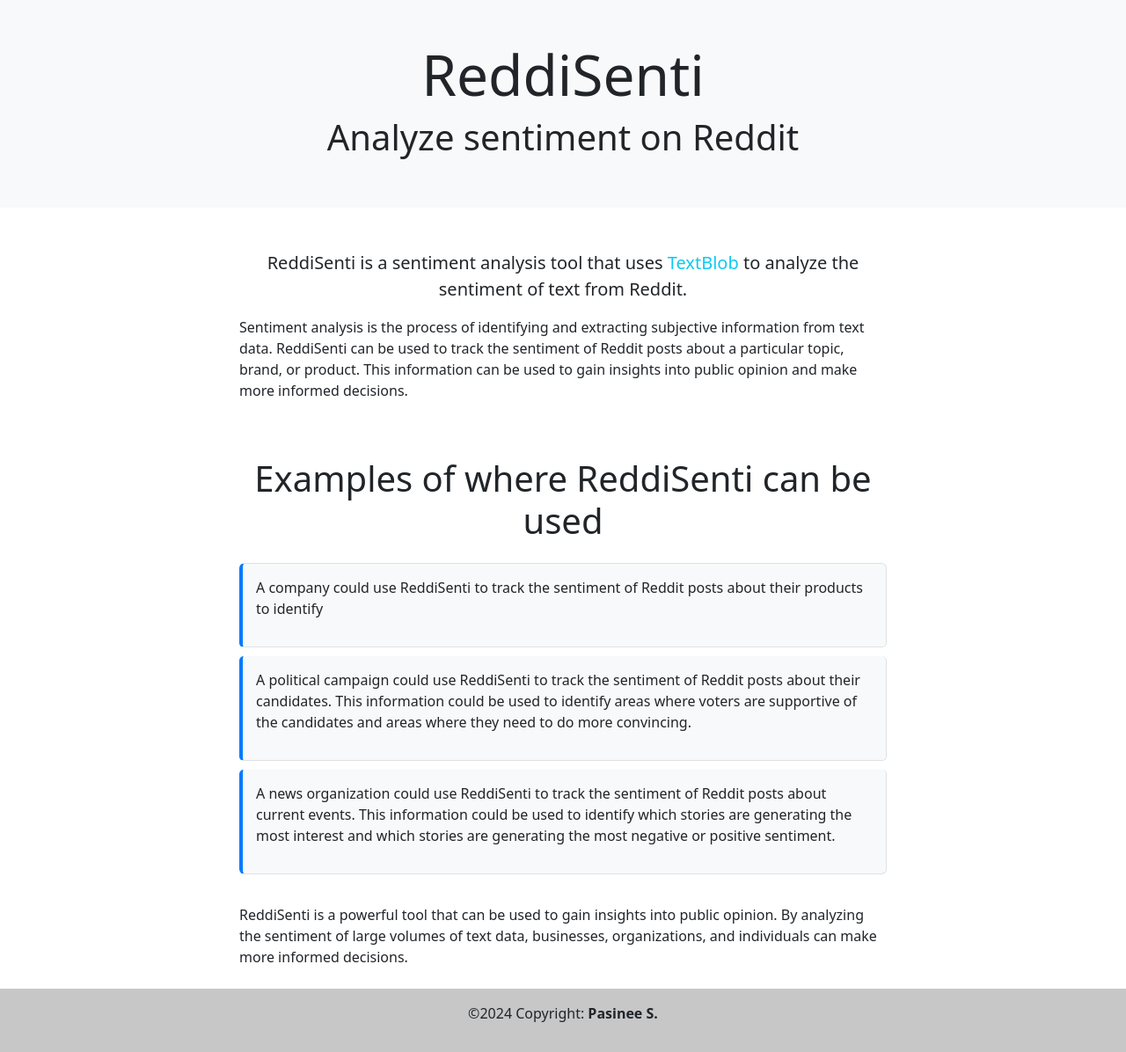
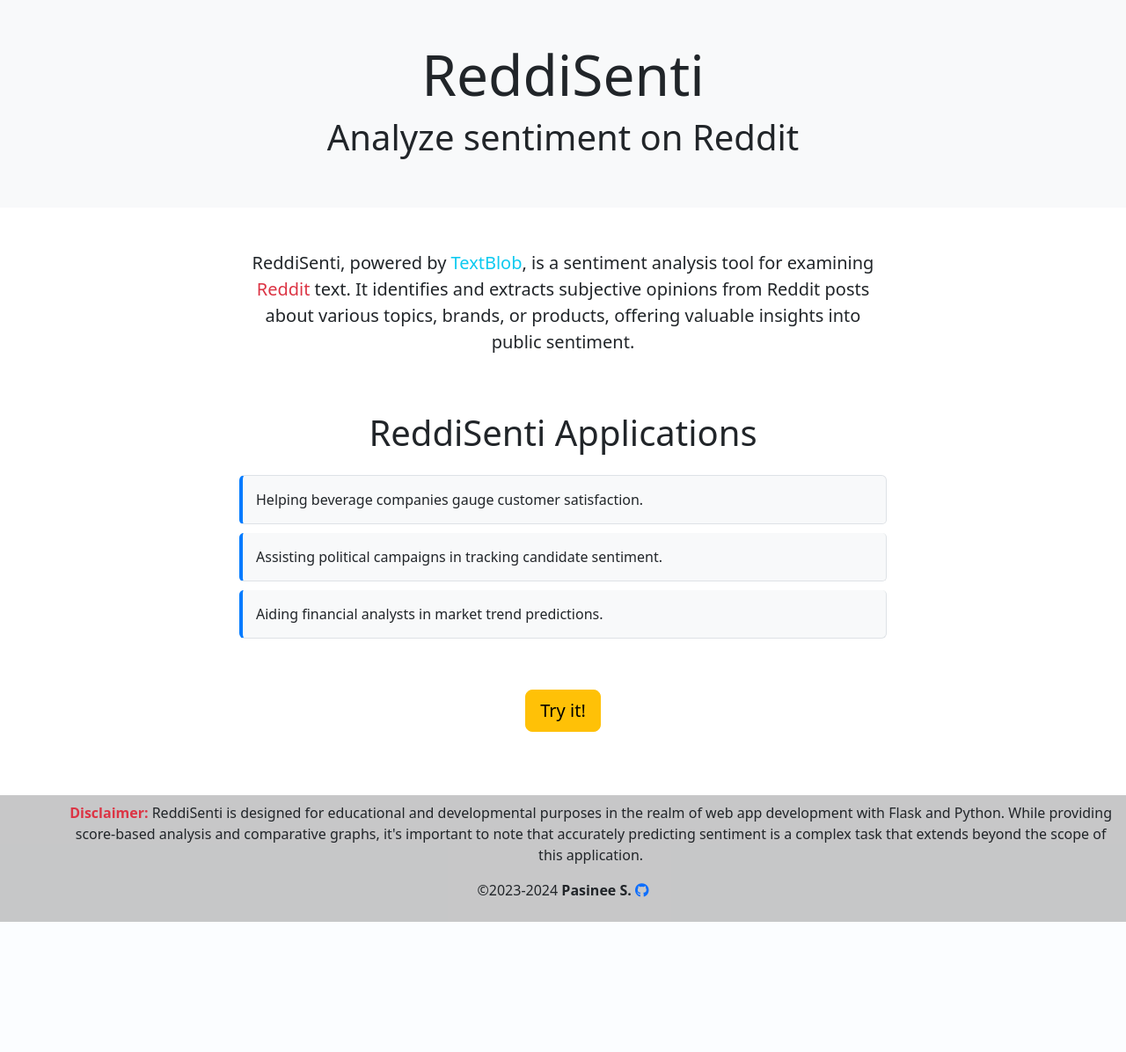
Before and after one commit to pasinee-sb/capstone_project_1, a Flask app: page /about in a window 1280 px wide. Shown: the part 57-1253 px from the top of the page at 88% size. After the commit the page ends 1105 px from the top, so only its background shows below. Run offline with Flask 3, Linux system fonts and the light colour scheme; parts of the project's set-up code (start-up, migrations or seed data) failed here and were passed over; some libraries are stand-ins or nearby versions.

Commit message:
added disclaimer

```diff
--- a/app.py
+++ b/app.py
@@ -13,7 +13,6 @@
 
 app = Flask(__name__)
 
-"""uncomment below when in development environment"""
 app.app_context().push()
 uri = os.environ.get('DATABASE_URL', 'postgresql:///reddi-senti')
 app.config['SQLALCHEMY_DATABASE_URI'] = uri
@@ -28,22 +27,6 @@
 
 
 
-"""uncomment below when in production env """
-# with app.app_context():
-
-#     uri = os.environ.get('DATABASE_URL', 'postgresql:///reddi-senti')
-
-#     if uri.startswith("postgres://"):
-#         uri = uri.replace("postgres://", "postgresql://", 1)
-#     app.config['SQLALCHEMY_DATABASE_URI'] = uri
-
-#     app.config["SQLALCHEMY_TRACK_MODIFICATIONS"] = False
-#     app.config["SQLALCHEMY_ECHO"] = True
-#     app.config["SECRET_KEY"] = os.environ.get('SECRET_KEY', 'mycapstone1')
-#     app.config['DEBUG_TB_INTERCEPT_REDIRECTS'] = False
-#     app.config.update(SESSION_COOKIE_SAMESITE="None",
-#                       SESSION_COOKIE_SECURE=True)
-#     app.config['DEBUG'] = os.environ.get('FLASK_DEBUG', False)
 
 
 # connect to database
@@ -100,7 +83,7 @@
     -redirect to user's page that shows Analyze machine : logged in"""
     if g.user:
         # show saved analysis cards
-
+        keywords = session.get('keywords', [])
         return redirect(f"/users/{g.user.id}")
 
     return render_template('index.html')
@@ -214,6 +197,7 @@
     add_keyword_form = KeywordForm()
     form = AnalyzeForm()
 
+
     return render_template('machine.html',  add_keyword_form=add_keyword_form, form=form)
 
 
@@ -230,6 +214,7 @@
     keywords = session.get('keywords', [])
     keywords.append(keyword)
     session['keywords'] = keywords
+    session.modified = True
 
     return jsonify({'keywords': keywords})
 
@@ -241,6 +226,8 @@
         keywords = session.get('keywords', [])
         keywords.remove(keyword)
         session['keywords'] = keywords
+        session.modified = True
+
 
     except ValueError:
         pass
--- a/forms.py
+++ b/forms.py
@@ -55,6 +55,9 @@
     class Meta:
         model = Keyword
 
+     # Override the 'word' field to add a placeholder
+    word = StringField('Word', render_kw={'placeholder': 'Enter a keyword'})
+
 
 class AnalyzeForm(FlaskForm):
     keywords = FieldList(StringField('Keyword', validators=[
--- a/static/app.css
+++ b/static/app.css
@@ -14,3 +14,6 @@
   padding: 15px; /* Inner spacing */
   border-radius: 5px; /* Rounded corners */
 }
+.disclaimer {
+  margin-left: 5%;
+}
--- a/templates/about.html
+++ b/templates/about.html
@@ -1,53 +1,42 @@
 {%extends 'base.html'%}
 
 {%block content%}
-
 <div class="container mt-5">
-
     <div class="row justify-content-center mb-5">
         <div class="col-lg-8">
             <p class="lead text-center">
-                ReddiSenti is a sentiment analysis tool that uses <a class="text-decoration-none link-info"
-                    href="https://textblob.readthedocs.io/en/dev/">TextBlob</a> to analyze the sentiment of text from
-                Reddit.
-            </p>
-            <p>
-                Sentiment analysis is the process of identifying and extracting subjective information from text data.
-                ReddiSenti can be used to track the sentiment of Reddit posts about a particular topic, brand, or
-                product.
-                This information can be used to gain insights into public opinion and make more informed decisions.
+                ReddiSenti, powered by <a class="text-decoration-none link-info"
+                    href="https://textblob.readthedocs.io/en/dev/">TextBlob</a>, is a sentiment analysis tool for
+                examining
+                <a class="text-decoration-none link-danger" href="https://www.reddit.com/">Reddit</a> text. It
+                identifies
+                and extracts subjective opinions from Reddit posts about various topics, brands,
+                or products, offering valuable insights into public sentiment.
             </p>
         </div>
     </div>
     <div class="row justify-content-center">
         <div class="col-lg-8">
-            <h2 class="display-6 text-center">Examples of where ReddiSenti can be used</h2>
+            <h2 class="display-6 text-center">ReddiSenti Applications</h2>
             <ul class="list-group my-4">
-                <li class="list-group-item">
-                    <p> A company could use ReddiSenti to track the sentiment of Reddit posts about their products to
-                        identify </p>
-                </li>
-                <li class="list-group-item">
-                    <p>A political campaign could use ReddiSenti to track the sentiment of Reddit posts about their
-                        candidates. This information could be used to identify areas where voters are supportive of the
-                        candidates and areas where they need to do more convincing.</p>
-                </li>
-                <li class="list-group-item">
-                    <p>A news organization could use ReddiSenti to track the sentiment of Reddit posts about current
-                        events.
-                        This information could be used to identify which stories are generating the most interest and
-                        which
-                        stories are generating the most negative or positive sentiment.</p>
-                </li>
+                <li class="list-group-item">Helping beverage companies gauge customer satisfaction.</li>
+                <li class="list-group-item">Assisting political campaigns in tracking candidate sentiment.</li>
+                <li class="list-group-item">Aiding financial analysts in market trend predictions.</li>
             </ul>
-            <p class="my-4">
-                ReddiSenti is a powerful tool that can be used to gain insights into public opinion. By analyzing the
-                sentiment of large volumes of text data, businesses, organizations, and individuals can make more
-                informed
-                decisions.
-            </p>
         </div>
+
     </div>
+    <div class="text-center my-4">
+        <form action="/demo">
+            <button class="btn btn-lg btn-warning">Try it!</button>
+        </form>
+
+    </div>
+
+
+</div>
+</div>
+
 </div>
 
 {%endblock%}
--- a/templates/base.html
+++ b/templates/base.html
@@ -64,14 +64,28 @@
   <div class="col-lg-6 w-50 mx-auto text-center alert alert-{{ category }}">
     {{ message }}
   </div>
-  {% endfor %} {%block content%} {%endblock%}
+  {% endfor %}
+  <div class="mb-5"> {%block content%} {%endblock%}</div>
+
   <footer class="bg-light text-center text-lg-start mt-auto">
-    <div class="text-center p-3" style="background-color: rgba(0, 0, 0, 0.2)">
+
+    <div class="text-center p-2 " style="background-color: rgba(0, 0, 0, 0.2)">
+      <div class=" text-center disclaimer">
+
+        <p class="font-italic"><span class="fw-bold text-danger"> Disclaimer: </span>ReddiSenti is designed for
+          educational and developmental
+          purposes in the realm of web app development with Flask and Python. While providing score-based analysis and
+          comparative graphs, it's important to note that accurately predicting sentiment is a complex task that extends
+          beyond the scope of this application.</p>
+        </p>
+      </div>
       <p>
-        &copy;<span id="currentYear"></span> Copyright:
+        &copy;<span>2023-2024</span>
         <a class="text-dark text-decoration-none" href="https://www.linkedin.com/in/pasinee-sb/" target="_blank">
           <b>Pasinee S.</b>
         </a>
+        <a href="https://github.com/pasinee-sb/capstone_project_1" target="_blank"><i
+            class="fa-brands fa-github"></i></a>
       </p>
     </div>
   </footer>
--- a/templates/edit_user.html
+++ b/templates/edit_user.html
@@ -4,7 +4,7 @@
 {%block content%}
 <div class="row justify-content-md-center">
   <div class="col-md-4">
-    <h2 class="join-message">Edit Your Profile</h2>
+    <h2 class="lead display-6">Edit Your Profile</h2>
     <form method="POST" id="user_form">
       {{ form.hidden_tag() }}
 
```
Also changed, not shown: templates/index.html (+7 -5 lines).
